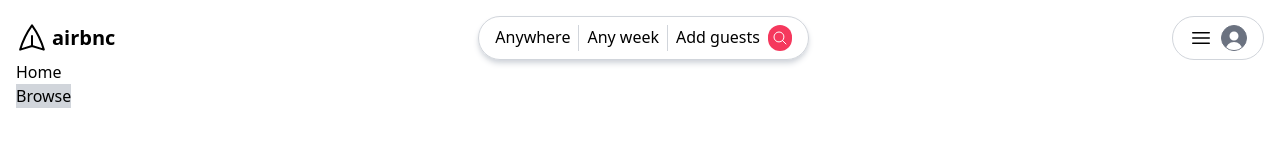
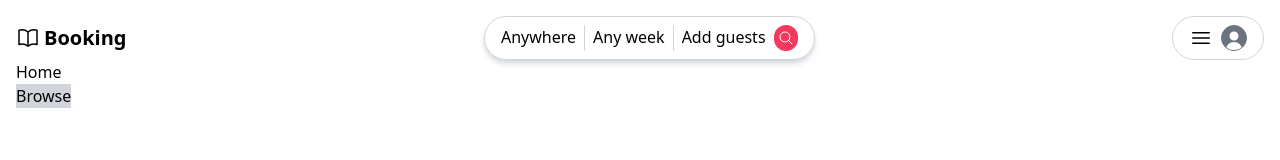
Before and after one commit to deepankarck2/Booking-app, a React (Create React App) app in the folder frontend/: page / in a window 1280 px wide. Shown: the top 160 px of the page. Built offline with nearby package versions, Linux system fonts and the light colour scheme.

Commit message:
updated ui for heaader and made logo navigate to homepage

```diff
--- a/frontend/src/Header.jsx
+++ b/frontend/src/Header.jsx
@@ -10,15 +10,17 @@
             viewBox="0 0 24 24"
             strokeWidth={1.5}
             stroke="currentColor"
-            className="w-8 h-8 -rotate-90"
+            className="w-6 h-6"
           >
             <path
               strokeLinecap="round"
               strokeLinejoin="round"
-              d="M6 12L3.269 3.126A59.768 59.768 0 0121.485 12 59.77 59.77 0 013.27 20.876L5.999 12zm0 0h7.5"
+              d="M12 6.042A8.967 8.967 0 006 3.75c-1.052 0-2.062.18-3 .512v14.25A8.987 8.987 0 016 18c2.305 0 4.408.867 6 2.292m0-14.25a8.966 8.966 0 016-2.292c1.052 0 2.062.18 3 .512v14.25A8.987 8.987 0 0018 18a8.967 8.967 0 00-6 2.292m0-14.25v14.25"
             />
           </svg>
-          <span className=" font-bold text-xl">airbnc</span>
+          <Link to={"/browse"}>
+            <span className=" font-bold text-xl">Booking</span>
+          </Link>
         </a>
         <div
           className="flex gap-2 border border-gray-300 rounded-full py-2 px-4
```
